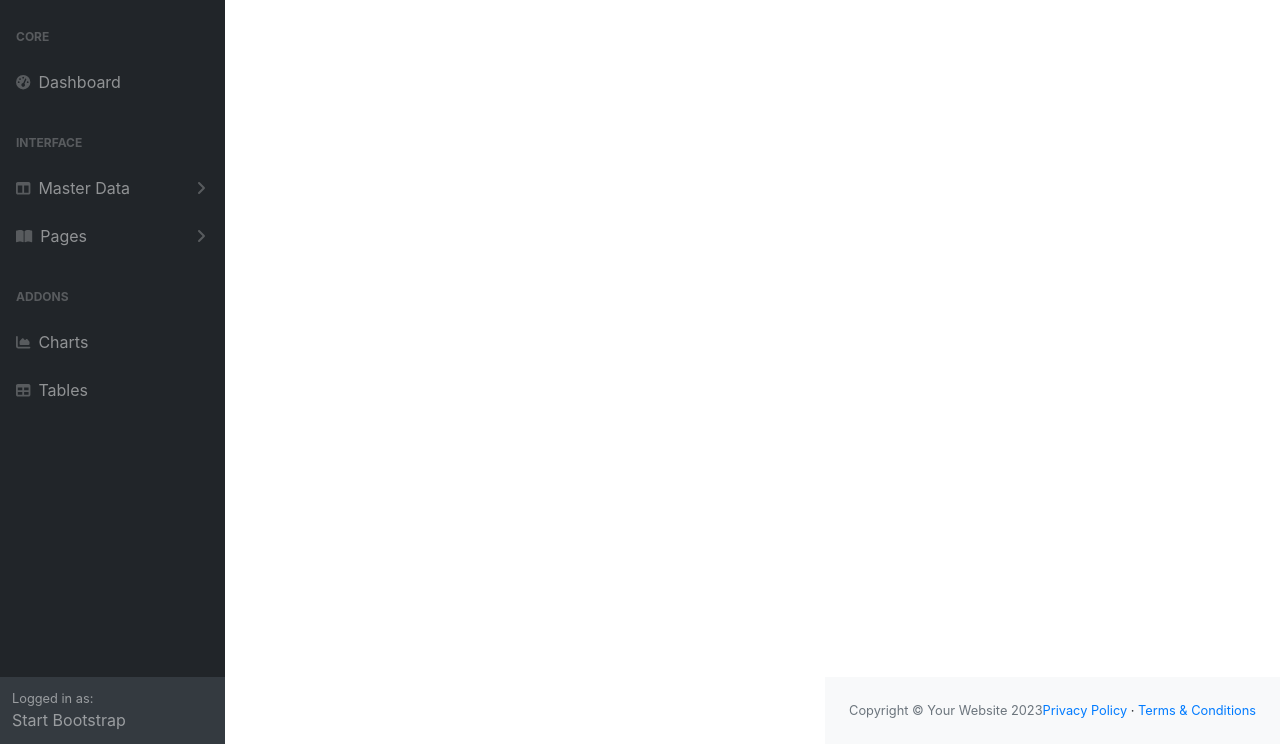
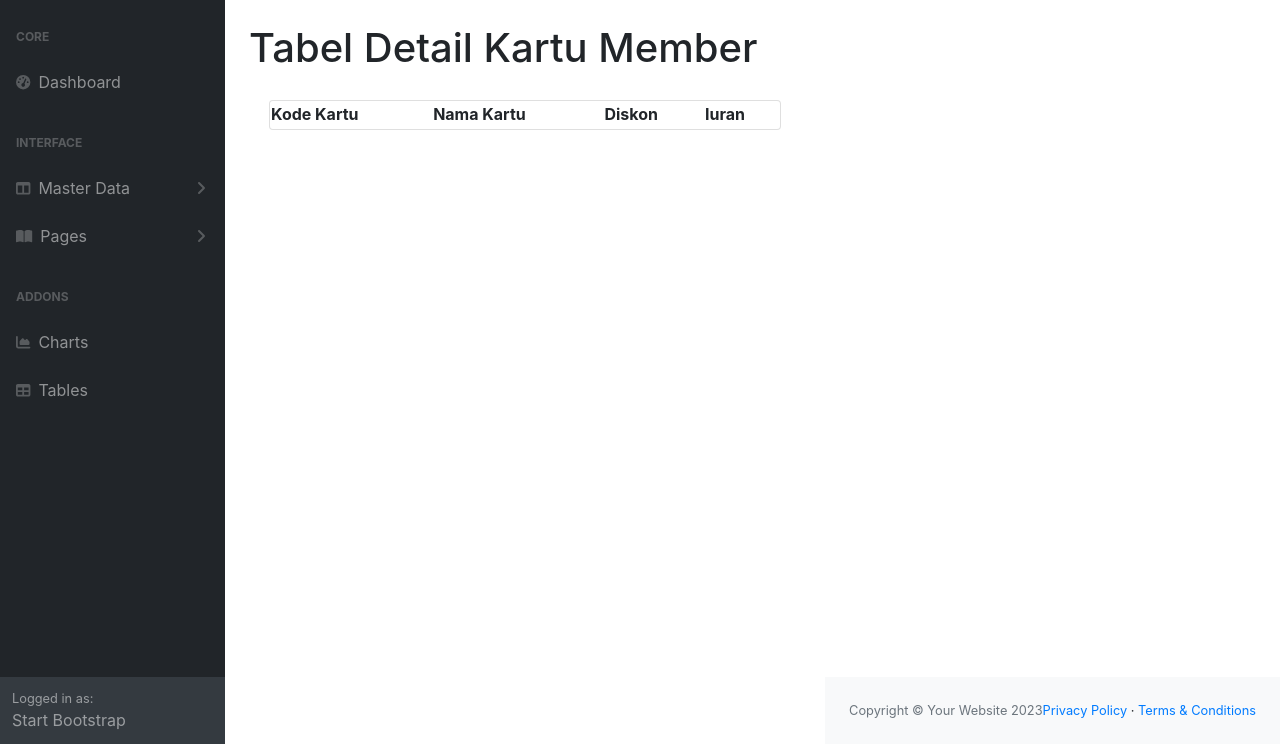
Before and after one commit to andiarz/Tugas_MSIB, a PHP site: page /index.php?url=kartu_detail in a window 1280 px wide. Shown: the part 56-800 px from the top of the page. Run offline with PHP 8.4, Linux system fonts and the light colour scheme; data comes from the database, SQL or seed files in the repository; data that the repository does not hold is empty; some libraries are stand-ins or nearby versions.

Commit message:
Update kartu_detail.php

```diff
--- a/TugasPHP/web_native-master/admin/kartu_detail.php
+++ b/TugasPHP/web_native-master/admin/kartu_detail.php
@@ -5,9 +5,26 @@ $kartu = $model->getKartu($id);
 
 ?>
 
-<div>
-    <h3><?= $kartu['kode'] ?> </h3>
-    <h3><?= $kartu['nama'] ?> </h3>
-    <h3><?= $kartu['diskon'] ?> </h3>
-    <h3><?= $kartu['iuran'] ?> </h3>
+<h1 class="mt-4">Tabel Detail Kartu Member</h1>
+<div class="card-body">
+    <div class="card mb-4">
+                                <table id="datatablesSimple">
+                                    <thead>
+                                        <tr>
+                                            <th>Kode Kartu</th>
+                                            <th>Nama Kartu</th>
+                                            <th>Diskon</th>
+                                            <th>Iuran</th>
+                                        </tr>
+                                    </thead>
+                                    <tbody>
+                                        <tr>
+                                            <td><?= $kartu['kode'] ?> </td>
+                                            <td><?= $kartu['nama'] ?> </td>
+                                            <td><?= $kartu['diskon'] ?> </td>
+                                            <td><?= $kartu['iuran'] ?> </td>
+                                        </tr>
+                                    </tbody>
+                                    </table>
 </div>
+</div>
```
